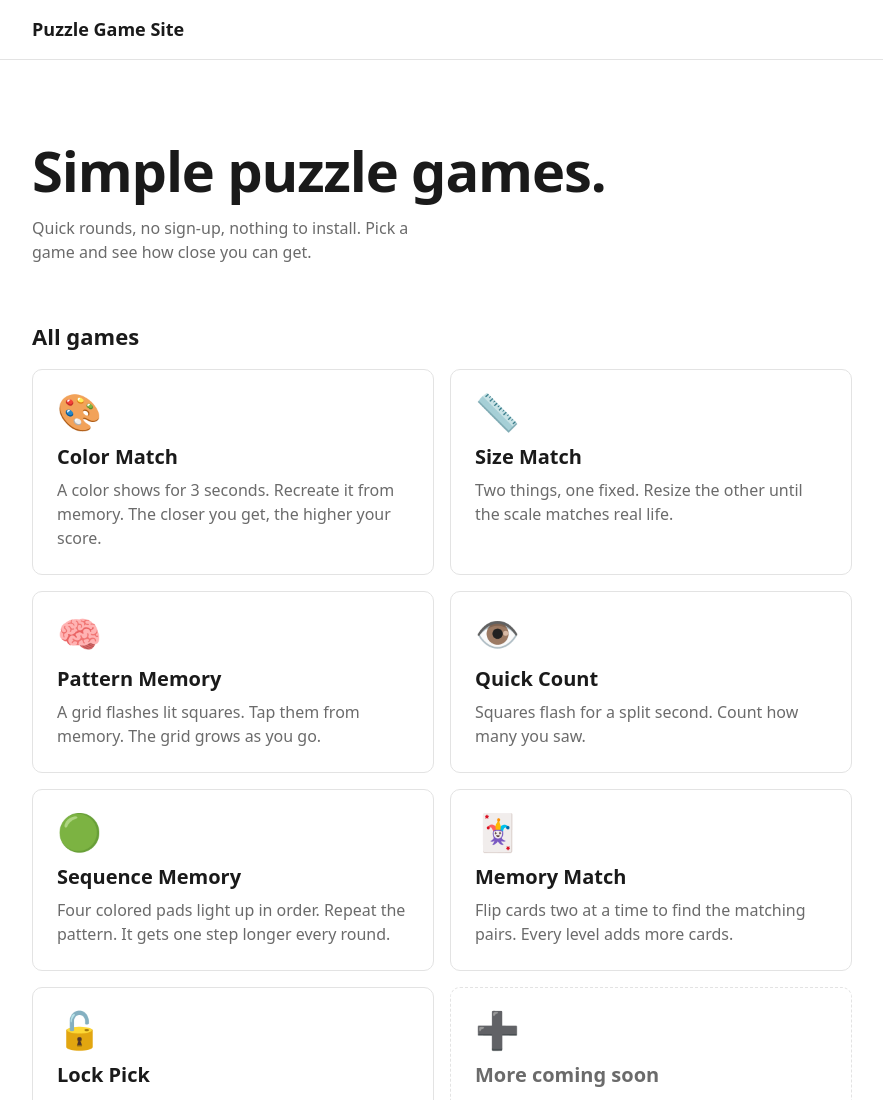
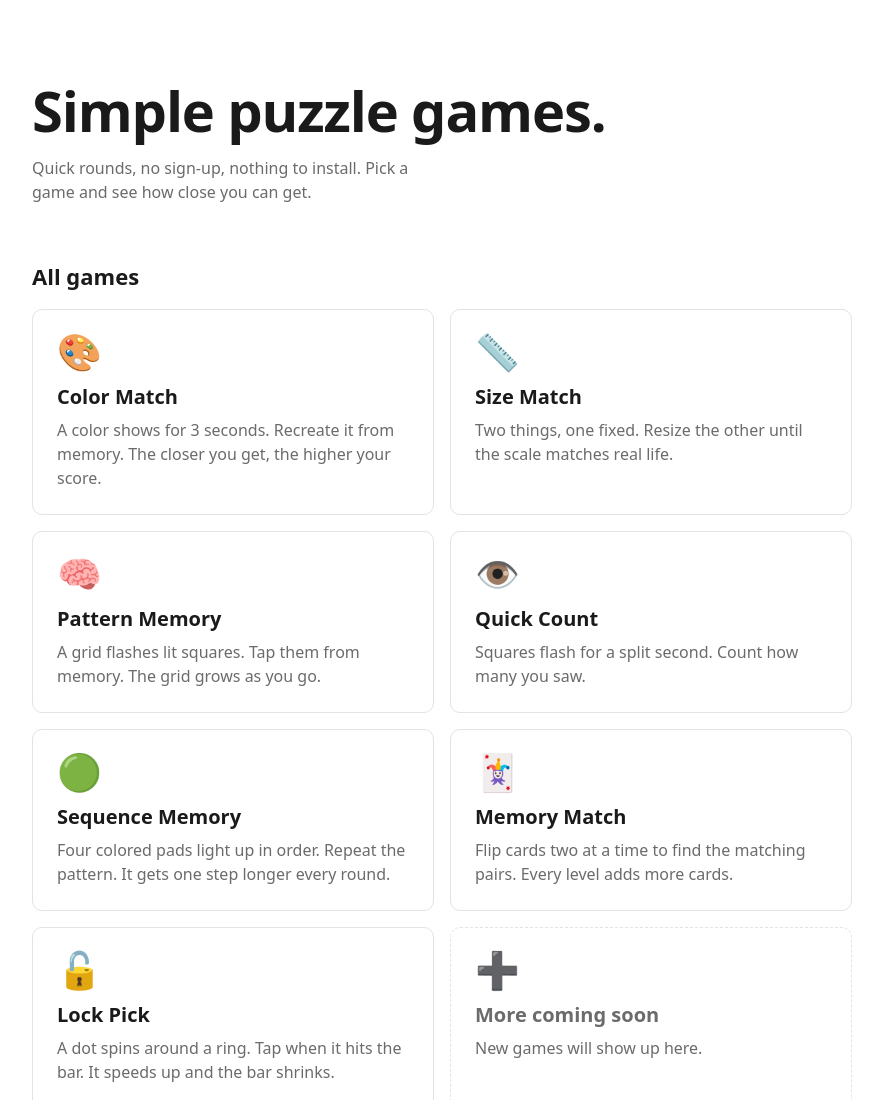
Before and after one commit to CooperDXSF9721/PuzzleGameSite, a plain HTML site: page index.html in a window 1280 px wide. Shown: the top 1100 px of the page, without its empty margins (198-1081 px from the left). Drawn offline with Linux system fonts and the light colour scheme.

Commit message:
Update index.html

```diff
--- a/index.html
+++ b/index.html
@@ -4,10 +4,11 @@
 <meta charset="utf-8">
 <meta name="viewport" content="width=device-width, initial-scale=1">
 <title>Puzzle Game Site</title>
+<meta name="theme-color" content="#011134">
 <link rel="stylesheet" href="style.css">
 </head>
 <body>
-<header class="top"><div class="wrap"><a href="#">Puzzle Game Site</a></div></header>
+<a class="banner" href="#" aria-label="Home"></a>
 
 <main id="menu">
   <div class="wrap">
```
